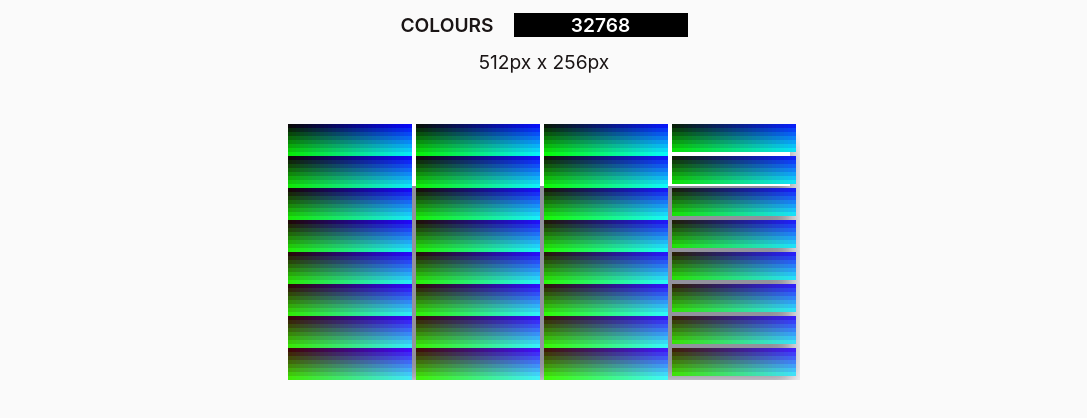
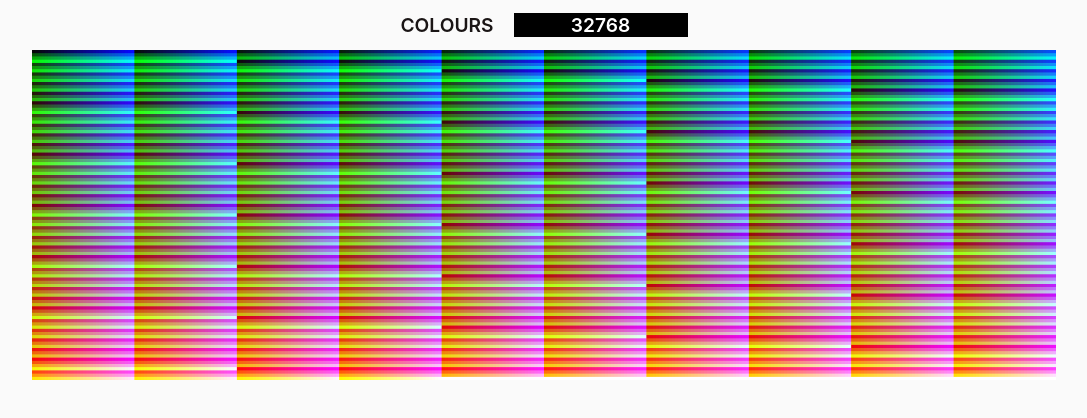
Before and after one commit to kennylwx/EHG-Coding-Task, a React (Create React App) app: page / in a window 1280 px wide. Shown: the top 418 px of the page, without its empty margins (96-1183 px from the left). Built offline with nearby package versions, Linux system fonts and the light colour scheme.

Commit message:
fixed colour display issues

```diff
--- a/src/App.js
+++ b/src/App.js
@@ -6,11 +6,8 @@ function App() {
   const MAX_COL = 256;
   const MIN_COL = 0;
   const COL_STEP = 8;
-  const COL_LIMIT = (MAX_COL / COL_STEP) ** 3;
 
-  const IMG_HEIGHT = 512;
-  const IMG_WIDTH = 256;
-  const PIXEL_SIZE = (IMG_HEIGHT * IMG_WIDTH) / COL_LIMIT;
+  const PIXEL_SIZE = 4;
 
   const componentToHex = (c) => {
     const hex = c.toString(16);
@@ -36,32 +33,41 @@ function App() {
     return array;
   };
 
+  // When mounted
   useEffect(() => {
     const loading = document.getElementById('loading');
 
     const parentElem = document.getElementById('app-body');
-    parentElem.style.width = `${IMG_HEIGHT}px`;
-    parentElem.style.height = `${IMG_WIDTH}px`;
+    parentElem.style.width = '100%';
 
     const showcaseElem = document.getElementById('image-showcase');
-    showcaseElem.style.width = `${IMG_HEIGHT}px`;
-    showcaseElem.style.height = `${IMG_WIDTH}px`;
+    showcaseElem.style.width = '80%';
 
+    // Get all the different variation of colours with 32 steps
     const getColours = getColourItem();
 
     for (let i = 0; i < getColours.length; i += 1) {
       const node = document.createElement('div');
       node.style.width = `${PIXEL_SIZE}px`;
       node.style.height = `${PIXEL_SIZE}px`;
-      node.style.background = rgbToHex(getColours[i].red, getColours[i].green, getColours[i].blue);
+
+      // Fix RGB for with -1, because the values are from 0...255
+      const tempR = getColours[i].red - 1;
+      const tempG = getColours[i].green - 1;
+      const tempB = getColours[i].blue - 1;
+
+      // Add colour items into the parent
+      node.style.background = rgbToHex(tempR, tempG, tempB);
       parentElem.appendChild(node);
     }
 
+    // Convert the component with all images, into an image
     html2canvas(parentElem).then((canvas) => {
       document.getElementById('image-showcase').appendChild(canvas);
       loading.style.display = 'none';
     });
 
+    // Remove the initial component
     parentElem.style.display = 'none';
   });
 
@@ -71,10 +77,6 @@ function App() {
         <span>Colours</span>
         <span className="ah-colour-num">{ getColourItem().length}</span>
       </header>
-
-      <div className="input-fields">
-        {`${IMG_HEIGHT}px x ${IMG_WIDTH}px `}
-      </div>
 
       <div className="loading-placeholder" id="loading">
         Loading...
--- a/src/styles/app.scss
+++ b/src/styles/app.scss
@@ -50,25 +50,16 @@ $img-width: 4px;
   .app-body {
     color: white;
     font-size: 1.2em;
-    margin: $header-height $side-padding;
+    margin: $header-height auto;
 
-    display: grid;
-    grid-template-columns: repeat(auto-fill, minmax($img-width, 1fr));
-    box-shadow: rgba(50, 50, 93, 0.25) 0px 13px 27px -5px, rgba(0, 0, 0, 0.3) 0px 8px 16px -8px;
+    display: flex;
+    flex-wrap: wrap;
 
     .colour-image {
-      width: 100%;
-      min-height: $img-height;
+      // width: 100%;
+      // height: 100%;
+
     }
-  }
-
-  .input-fields {
-    margin: $header-height auto 0;
-    color: rgb(26, 21, 21);
-    font-size: 1.2em;
-    font-weight: 400;
-
-
   }
 
   .loading-placeholder {
@@ -78,10 +69,6 @@ $img-width: 4px;
 
   .image-showcase {
     margin: $header-height auto;
-
-    height: 100px;
-    width: 100px;
-    // background-color: orange;
 
     canvas {
       width: 100% !important;
```
